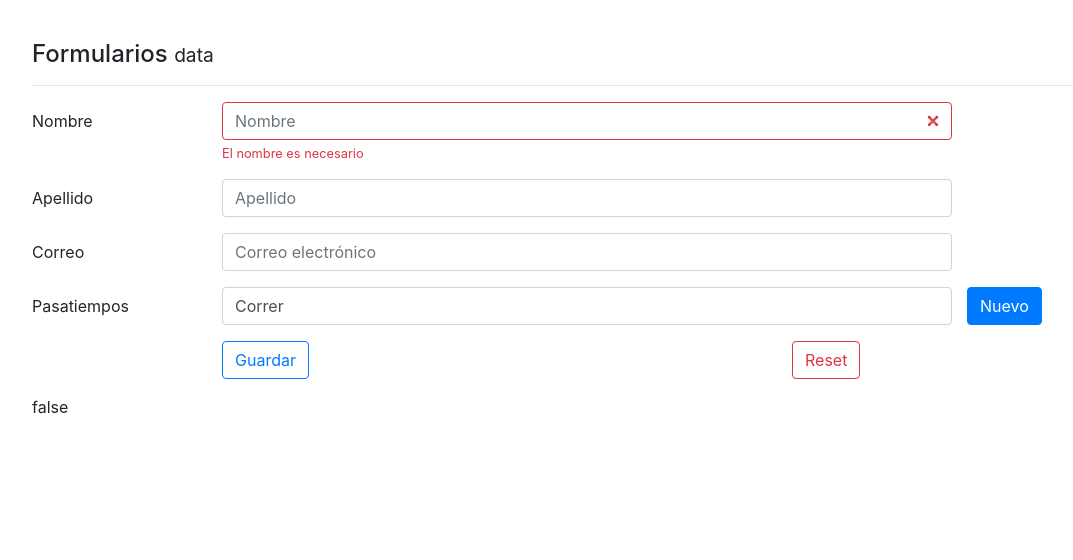
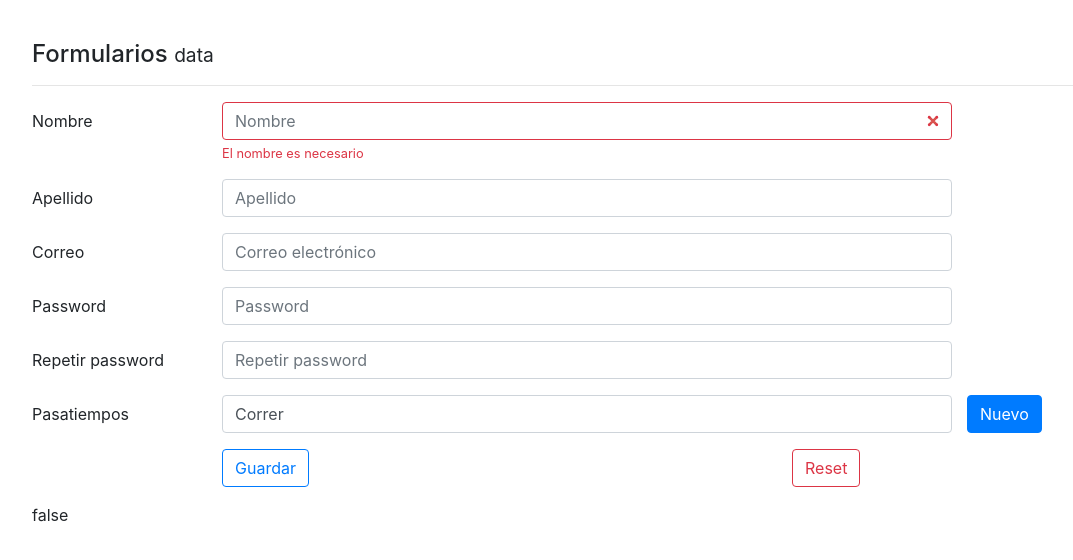
Before and after one commit to dtoledoz0207/App-Formularios, an Angular app: page / in a window 1280 px wide. Shown: the top 560 px of the page, without its empty margins (53-1126 px from the left). Built offline with nearby package versions, Linux system fonts and the light colour scheme.

Commit message:
customizedValidations-passwordsIqualsValidation-Added

```diff
--- a/src/app/components/data/data.component.html
+++ b/src/app/components/data/data.component.html
@@ -51,6 +51,30 @@
 
 
   <div class="form-group row">
+    <label class="col-2 col-form-label">Password</label>
+    <div class="col-8">
+
+      <input class="form-control"
+             type="password"
+             placeholder="Password"
+             formControlName="password1">
+    </div>
+  </div>
+
+  <div class="form-group row">
+    <label class="col-2 col-form-label">Repetir password</label>
+    <div class="col-8">
+
+      <input class="form-control"
+             type="password"
+             placeholder="Repetir password"
+             formControlName="password2">
+    </div>
+  </div>
+
+
+
+  <div class="form-group row">
     <label class="col-2 col-form-label">Pasatiempos</label>
 
     <div class="col-8" formArrayName="pasatiempos">
--- a/src/app/components/data/data.component.ts
+++ b/src/app/components/data/data.component.ts
@@ -33,7 +33,7 @@
             Validators.minLength(3)
           ]
         ),
-        'apellido': new FormControl('', Validators.required),
+        'apellido': new FormControl('', [Validators.required, this.noHerrera]),
 
       }),
       'correo': new FormControl('', [
@@ -42,10 +42,14 @@
                                 ]),
       'pasatiempos': new FormArray([
         new FormControl('Correr', Validators.required)
-      ])
+      ]),
+      'password1': new FormControl('', Validators.required),
+      'password2': new FormControl()
     });
 
     //this.forma.setValue(this.usuario);
+
+    this.forma.controls['password2'].setValidators([Validators.required, this.noIgual.bind(this.forma)])
 
    }
 
@@ -74,4 +78,28 @@
    }
 
 
+   noHerrera(control: FormControl): {[s:string]:boolean}{
+     if(control.value === "herrera"){
+       return {
+         noherrea:true
+       }
+     }else{
+       return null;
+     }
+   }
+
+   noIgual(control: FormControl): {[s:string]:boolean}{
+
+    let forma:any = this;
+
+    if(control.value !== forma.controls['password1'].value){
+      return {
+        noiguales:true
+      }
+    }else{
+      return null;
+    }
+  }
+
+
 }
```
